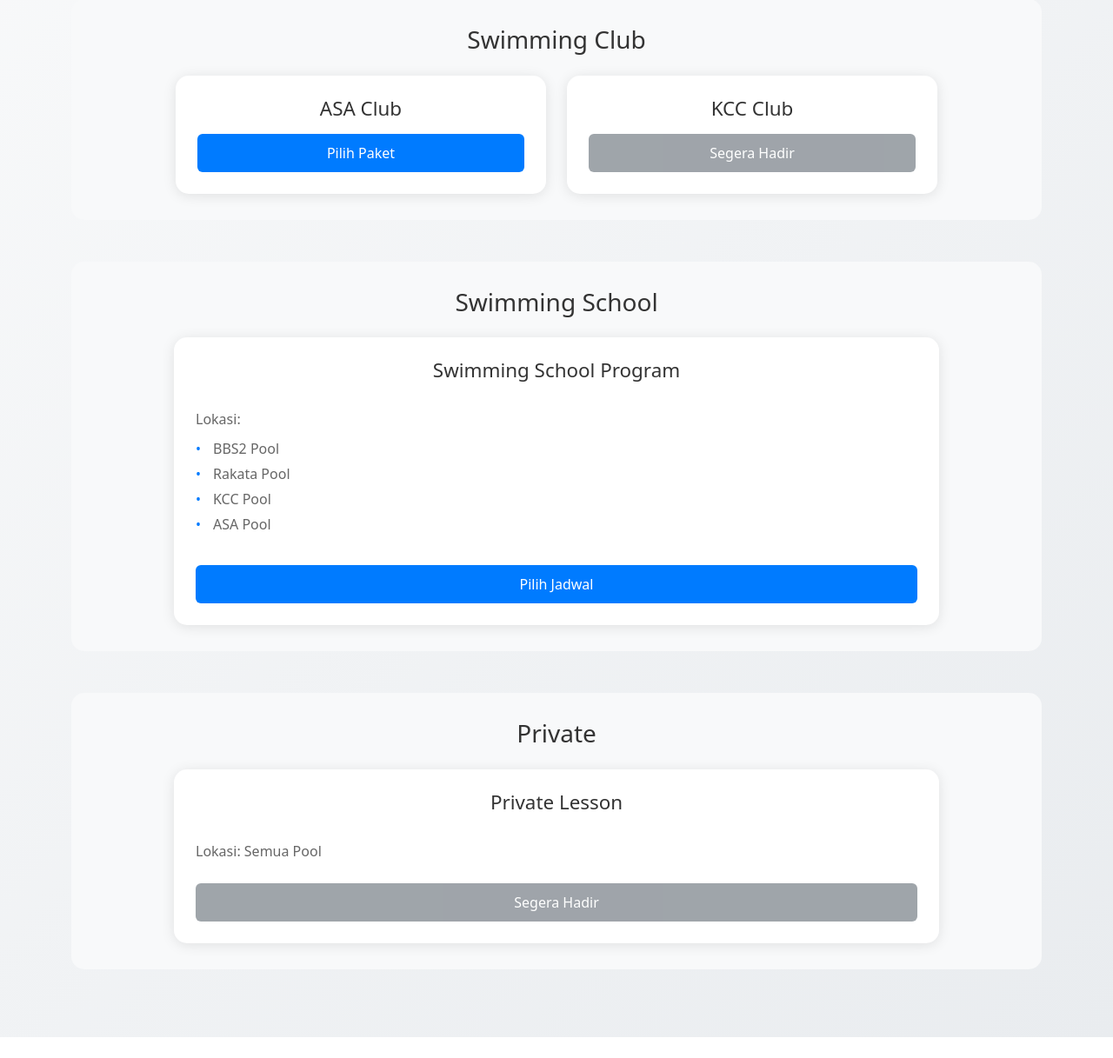
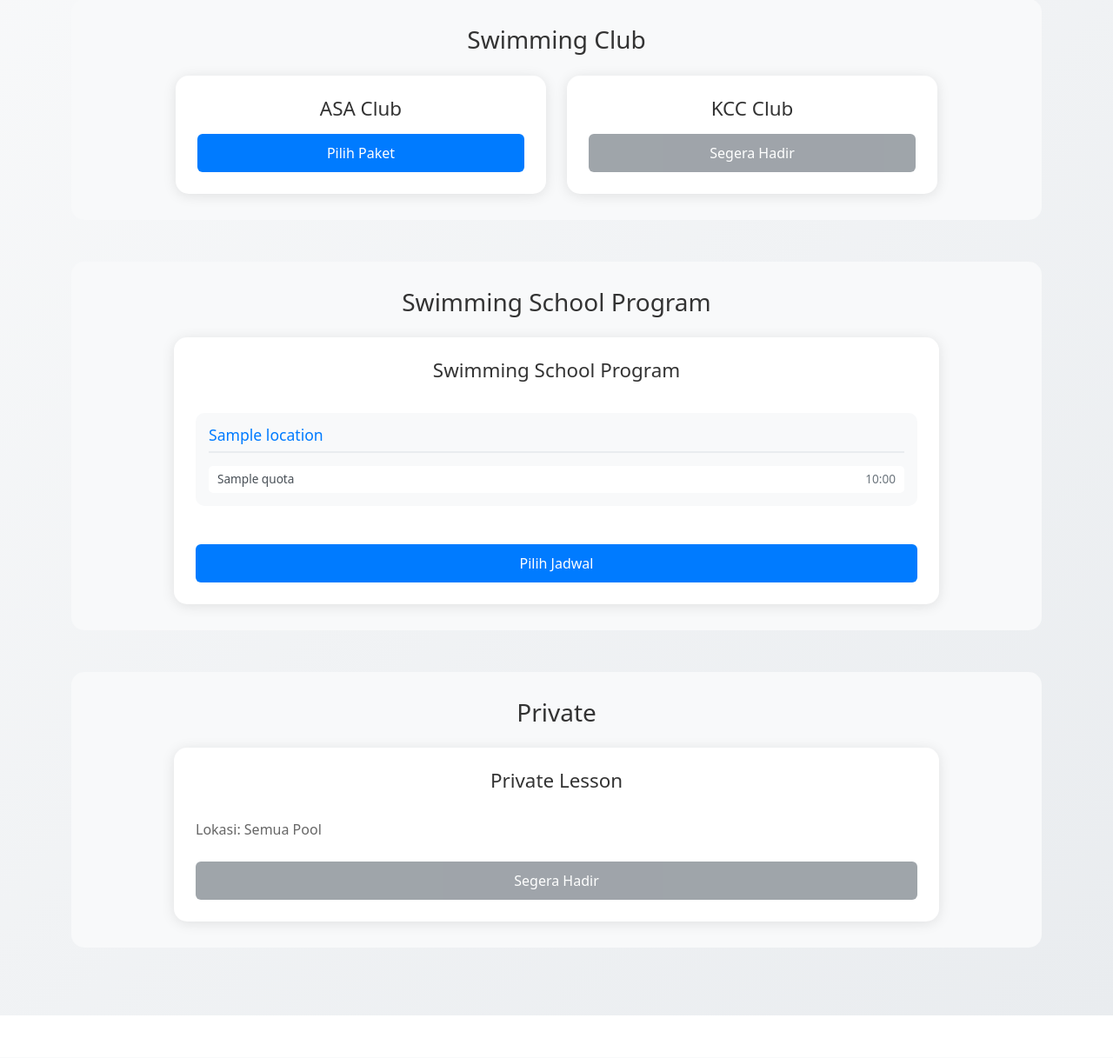
Before and after one commit to walidata48/sportigo-new, a Flask app: page / in a window 1280 px wide. Shown: the part 191-1408 px from the top of the page at 87% size. Run offline with Flask 3, Linux system fonts and the light colour scheme; tables that the repository leaves empty hold one stand-in row (values such as "Sample post").

Commit message:
new dasboard

```diff
--- a/templates/dashboard.html
+++ b/templates/dashboard.html
@@ -31,20 +31,29 @@
 
         <!-- Swimming School Section -->
         <div class="category-section mb-5">
-            <h3 class="text-center mb-4">Swimming School</h3>
+            <h3 class="text-center mb-4">Swimming School Program</h3>
             <div class="col-md-10 mx-auto">
                 <div class="program-card">
                     <h4>Swimming School Program</h4>
-                    <div class="location-info">
-                        <p>Lokasi:</p>
-                        <ul class="pool-list">
-                            <li>BBS2 Pool</li>
-                            <li>Rakata Pool</li>
-                            <li>KCC Pool</li>
-                            <li>ASA Pool</li>
-                        </ul>
+                    <div class="pools-container">
+                        {% for location in locations %}
+                        <div class="pool-card">
+                            <h5>{{ location.name }}</h5>
+                            <div class="pool-details">
+
+                                <div class="schedule-info">
+                                    {% for quota in location.quotas %}
+                                    <div class="schedule-item">
+                                        <span class="day">{{ quota.day_name }}</span>
+                                        <span class="time">{{ quota.start_time.strftime('%H:%M') }}</span>
+                                    </div>
+                                    {% endfor %}
+                                </div>
+                            </div>
+                        </div>
+                        {% endfor %}
                     </div>
-                    <a href="{{ url_for('booking_schedule') }}" class="btn btn-primary w-100">Pilih Jadwal</a>
+                    <a href="{{ url_for('booking_schedule') }}" class="btn btn-primary w-100 mt-4">Pilih Jadwal</a>
                 </div>
             </div>
         </div>
@@ -143,5 +152,92 @@
     background-color: #6c757d;
     border: none;
 }
+
+.pools-container {
+    display: grid;
+    grid-template-columns: repeat(auto-fit, minmax(250px, 1fr));
+    gap: 20px;
+    margin: 20px 0;
+}
+
+.pool-card {
+    background: #f8f9fa;
+    border-radius: 10px;
+    padding: 15px;
+    transition: transform 0.2s;
+}
+
+.pool-card:hover {
+    transform: translateY(-3px);
+    box-shadow: 0 4px 10px rgba(0,0,0,0.1);
+}
+
+.pool-card h5 {
+    color: #007bff;
+    font-size: 1.1rem;
+    margin-bottom: 15px;
+    padding-bottom: 8px;
+    border-bottom: 2px solid #e9ecef;
+}
+
+.pool-details {
+    font-size: 0.9rem;
+}
+
+.price-info {
+    margin-bottom: 15px;
+}
+
+.price-info p {
+    margin-bottom: 5px;
+    color: #495057;
+}
+
+.price-info i {
+    width: 20px;
+    color: #6c757d;
+    margin-right: 5px;
+}
+
+.schedule-info {
+    display: flex;
+    flex-direction: column;
+    gap: 8px;
+}
+
+.schedule-item {
+    display: flex;
+    justify-content: space-between;
+    align-items: center;
+    padding: 5px 10px;
+    background: white;
+    border-radius: 5px;
+    font-size: 0.85rem;
+}
+
+.schedule-item .day {
+    font-weight: 500;
+    color: #495057;
+}
+
+.schedule-item .time {
+    color: #6c757d;
+}
+
+@media (max-width: 768px) {
+    .pools-container {
+        grid-template-columns: 1fr;
+    }
+
+    .pool-card {
+        margin-bottom: 15px;
+    }
+
+    .schedule-item {
+        flex-direction: column;
+        align-items: flex-start;
+        gap: 5px;
+    }
+}
 </style>
 {% endblock %}
```
